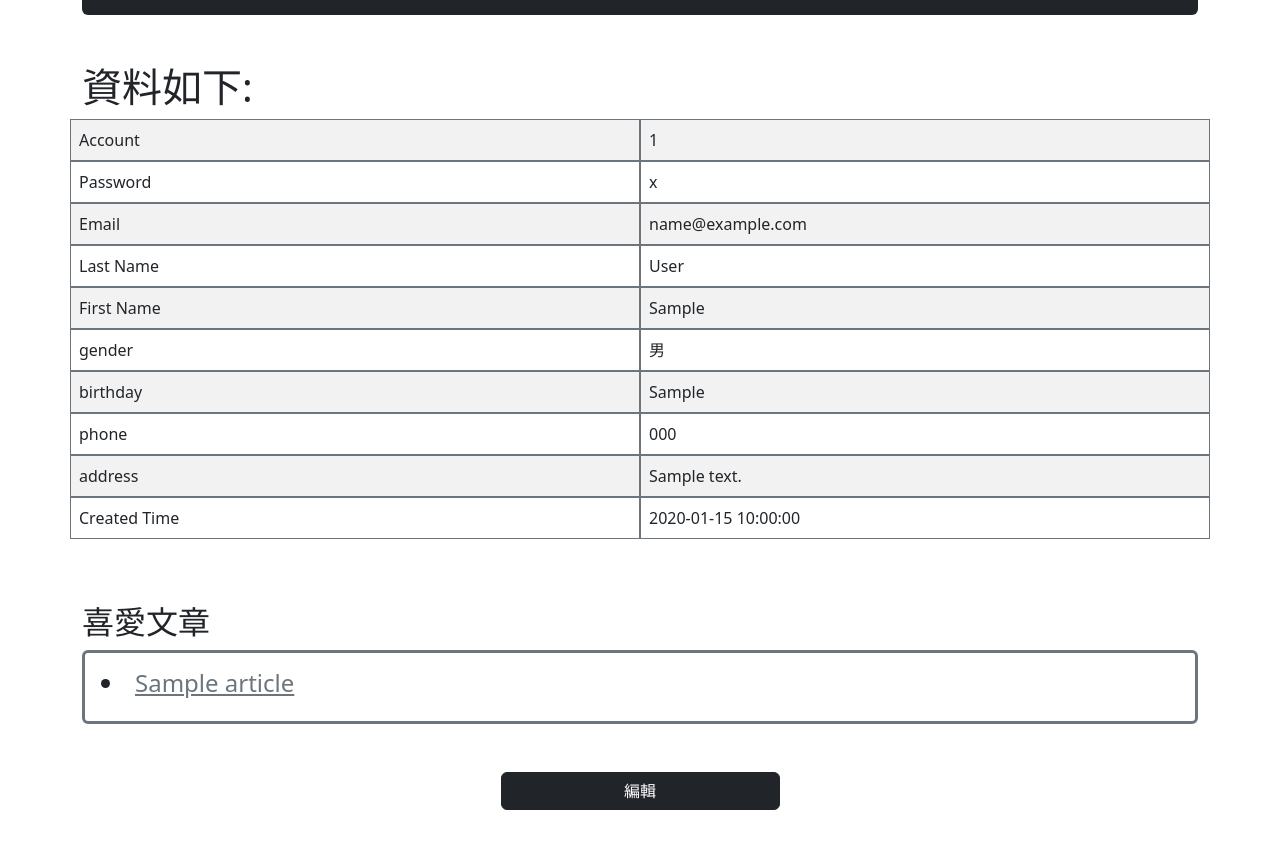
After one commit to jjjj88521/key_traveler, a PHP site: page /user_function/doRead_before.php?id=1 in a window 1280 px wide. The commit adds this page. Shown: the part 274-1132 px from the top of the page. Run offline with PHP 8.4, Linux system fonts and the light colour scheme; tables that the repository leaves empty or names only in its code hold one stand-in row (values such as "Sample post").

Commit message:
把do後面的資料呈現套模板;下一步加VIP

```diff
--- /dev/null
+++ b/user_function/doRead_before.php
@@ -0,0 +1,113 @@
+<?php
+require_once("db_connect_small_project.php");
+//user_profile
+$sql = "SELECT * FROM user_profile";
+$result = $conn->query($sql);
+$rows = $result->fetch_all(MYSQLI_ASSOC);
+//user
+$sqlUser = "SELECT * FROM users";
+$resultUser = $conn->query($sqlUser);
+$rowsUser = $resultUser->fetch_all(MYSQLI_ASSOC);
+
+//讀取id
+$id = $_GET["id"];
+$idA = $_GET["id"] - 1;
+
+
+//文章收藏功能
+$title = $conn->query(
+    "SELECT article_like.*,article.title FROM article_like
+JOIN article ON article.id = article_like.article_id
+WHERE article_like.user_id = $id"
+);
+$titles = $title->fetch_all(MYSQLI_ASSOC);
+// var_dump($titles);
+
+?>
+<!doctype html>
+<html lang="en">
+
+<head>
+    <title>doRead</title>
+    <!-- Required meta tags -->
+    <meta charset="utf-8">
+    <meta name="viewport" content="width=device-width, initial-scale=1, shrink-to-fit=no">
+
+    <!-- Bootstrap CSS v5.2.1 -->
+    <link href="https://cdn.jsdelivr.net/npm/bootstrap@5.2.1/dist/css/bootstrap.min.css" rel="stylesheet" integrity="sha384-iYQeCzEYFbKjA/T2uDLTpkwGzCiq6soy8tYaI1GyVh/UjpbCx/TYkiZhlZB6+fzT" crossorigin="anonymous">
+
+</head>
+
+<body class="">
+
+    <div class="container d-flex justify-content-center flex-column">
+        <div class="w-100 bg-dark rounded py-3 mt-5"><a class="navbar-brand" href="index.html"> <img class="w-25 d-block mx-auto bg-dark " src="橫logo白.svg" alt=""></a></div>
+        <div class="user_profile_box m-auto pt-5 w-100">
+            <h1>資料如下:</h1>
+            <div class="">
+                <table class="table table-bordered  table-striped border-5  border-secondary rounded">
+                    <tr class="row">
+                        <td class="col">Account</td>
+                        <td class="col"><?= $rowsUser[$idA]['account'] ?></td>
+                    </tr>
+                    <tr class="row">
+                        <td class="col">Password</td>
+                        <td class="col"><?= $rowsUser[$idA]['password'] ?></td>
+                    </tr>
+                    <tr class="row">
+                        <td class="col">Email</td>
+                        <td class="col"><?= $rowsUser[$idA]['email'] ?></td>
+                    </tr>
+                    <tr class="row">
+                        <td class="col">Last Name</td>
+                        <td class="col"><?= $rows[$idA]['last_name'] ?></td>
+                    </tr>
+                    <tr class="row">
+                        <td class="col">First Name</td>
+                        <td class="col"><?= $rows[$idA]['first_name'] ?></td>
+                    </tr>
+                    <tr class="row">
+                        <td class="col">gender</td>
+                        <td class="col"><?= $rows[$idA]['gender'] == 1 ? "女" : "男" ?></td>
+                    </tr>
+                    <tr class="row">
+                        <td class="col">birthday</td>
+                        <td class="col"><?= $rows[$idA]['birthday'] ?></td>
+                    </tr>
+                    <tr class="row">
+                        <td class="col">phone</td>
+                        <td class="col"><?= $rows[$idA]['phone'] ?></td>
+                    </tr>
+                    <tr class="row">
+                        <td class="col">address</td>
+                        <td class="col"><?= $rows[$idA]['address'] ?></td>
+                    </tr>
+                    <tr class="row">
+                        <td class="col">Created Time</td>
+                        <td class="col"><?= $rowsUser[$idA]['created_at'] ?></td>
+                    </tr>
+                </table>
+            </div>
+
+        </div>
+        <div class="user_profile_box m-auto pt-5 w-100">
+            <h2>喜愛文章</h2>
+            <div class="border p-3 border-secondary border-3 rounded">
+                <h4>
+                    <?php
+                    foreach ($title as $articleTitle) {
+                        echo '<a href="#" class="text-secondary"><li>' . $articleTitle["title"] . '</a><br>';
+                    }
+                    ?>
+                </h4>
+            </div>
+
+        </div>
+        <a href="updateProfileUserUI.php?id=<?= $id ?>" class="btn btn-dark my-5 w-25 mx-auto">編輯</a>
+
+    </div>
+
+
+</body>
+
+</html>
```
Also changed, not shown: user_function/doRead.php (+39 -26 lines), user_function/doUpdateProfileUserUI.php (+39 -21 lines), user_function/doUpdateProfileUserUI_before.php (added, +62 -0 lines), user_function/updateProfileUserUI.php (+5 -5 lines).
